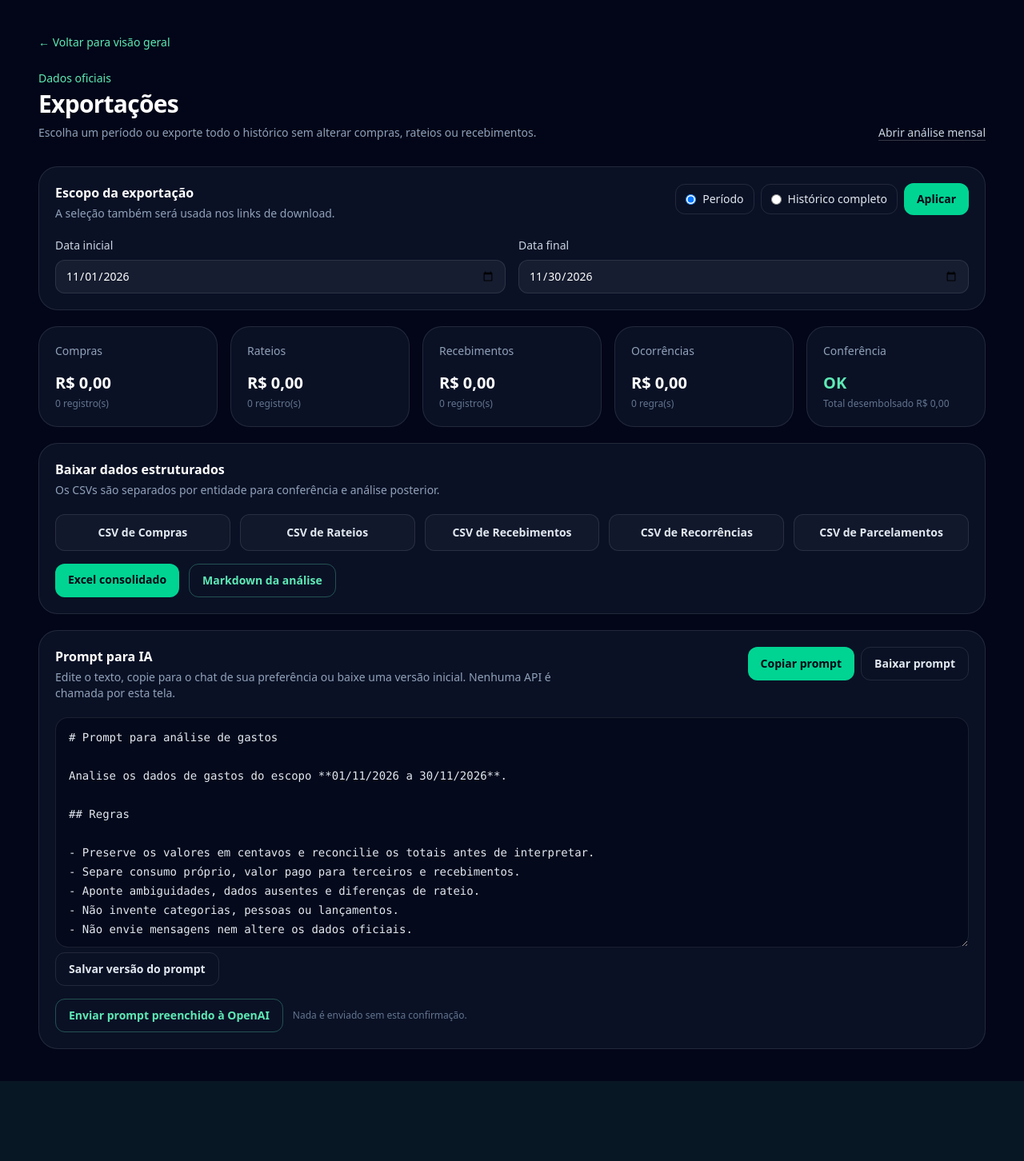
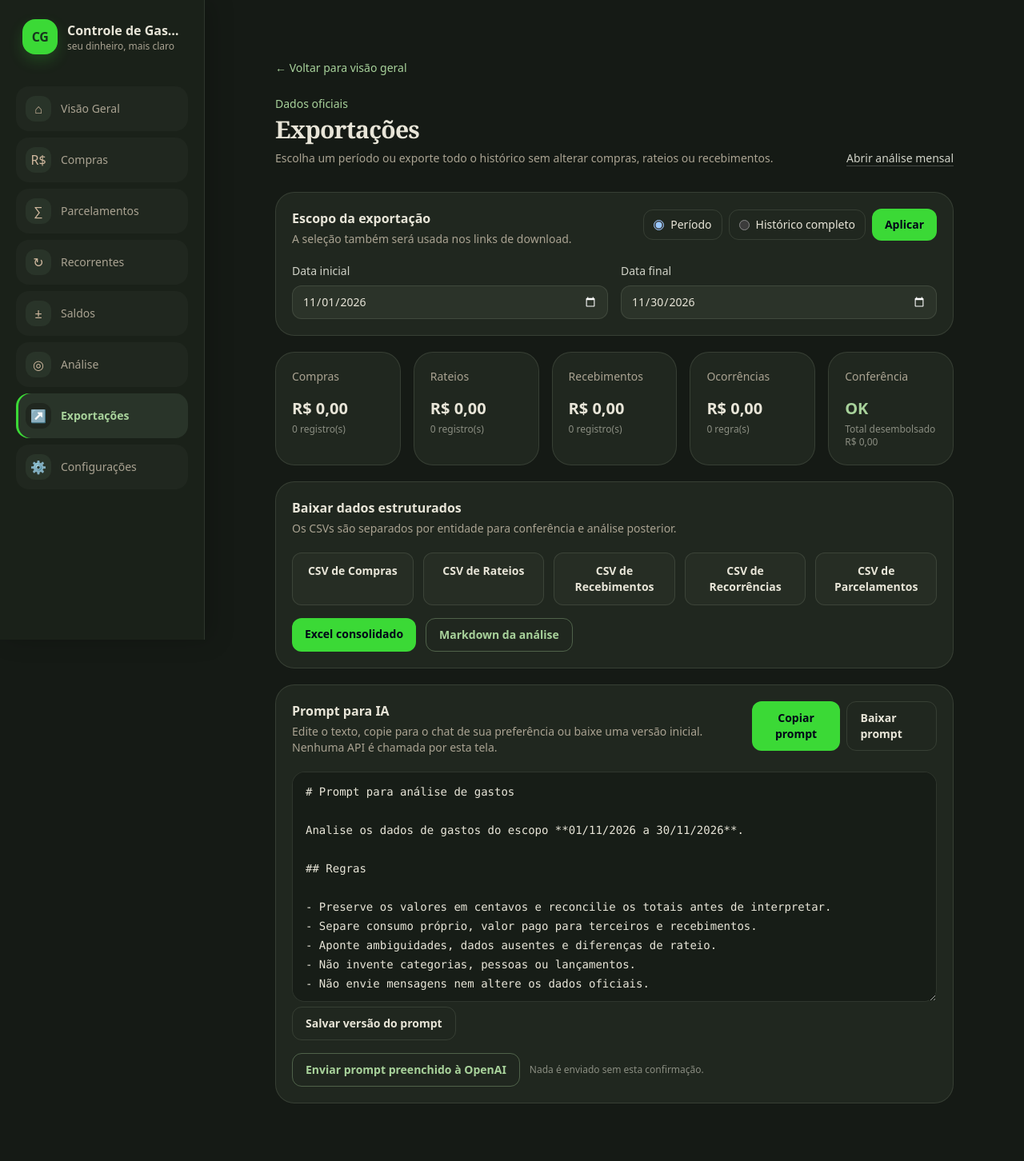
Before and after one commit to JonFrancis/controle-de-gastos, a Laravel app: page /exports in a window 1280 px wide. Shown: the whole page at 80% size. Before the commit the page ends 1352 px from the top, so only its background shows below. Run offline with Laravel 12, Linux system fonts and the light colour scheme; data comes from the database, SQL or seed files in the repository; data that the repository does not hold is empty; style sheets or scripts are compiled from the project's sources; parts of the project's set-up code (start-up, migrations or seed data) failed here and were passed over; some libraries are stand-ins or nearby versions.

Commit message:
Redesign app screens with persistent sidebar

```diff
--- a/resources/css/app.css
+++ b/resources/css/app.css
@@ -107,3 +107,69 @@
 .dashboard-dark svg circle[fill="#fffdf8"] {
     fill: #20271f !important;
 }
+
+.app-content {
+    color-scheme: dark;
+    background-color: #151a15 !important;
+    color: #e8e5d8 !important;
+}
+
+.app-content .app-sidebar {
+    background-color: #1a2119 !important;
+    border-color: rgb(190 203 178 / 12%) !important;
+    box-shadow: 8px 0 28px rgb(0 0 0 / 18%) !important;
+}
+
+.app-content .app-sidebar nav,
+.dashboard-dark aside nav {
+    max-height: calc(100vh - 6.5rem);
+    overflow-y: auto;
+    scrollbar-color: rgb(168 210 155 / 35%) transparent;
+    scrollbar-width: thin;
+}
+
+.app-content main h1 {
+    font-family: Georgia, 'Times New Roman', serif;
+    font-weight: 600;
+    letter-spacing: -0.025em;
+}
+
+.app-content [class~="bg-slate-950"] { background-color: #151a15 !important; }
+.app-content [class~="bg-slate-950/30"],
+.app-content [class~="bg-slate-950/40"],
+.app-content [class~="bg-slate-950/60"],
+.app-content [class~="bg-slate-950/70"] { background-color: #171d17 !important; }
+.app-content [class~="bg-slate-900/70"] { background-color: #20271f !important; }
+.app-content [class~="bg-slate-900/60"] { background-color: #20271f !important; }
+.app-content [class~="bg-slate-800"] { background-color: #293429 !important; }
+.app-content [class~="bg-slate-700"] { background-color: #344034 !important; }
+.app-content [class~="bg-white/5"],
+.app-content [class~="bg-white/10"],
+.app-content [class~="bg-white/[0.05]"] { background-color: rgb(190 203 178 / 7%) !important; }
+.app-content [class~="bg-white/[0.03]"],
+.app-content [class~="bg-white/[0.02]"],
+.app-content [class~="bg-white/[0.01]"] { background-color: rgb(190 203 178 / 4%) !important; }
+.app-content [class~="bg-emerald-300/10"],
+.app-content [class~="bg-emerald-300/5"],
+.app-content [class~="bg-emerald-400/10"] { background-color: rgb(78 132 77 / 18%) !important; }
+.app-content [class~="text-white"],
+.app-content [class~="text-slate-100"],
+.app-content [class~="text-slate-200"] { color: #e8e5d8 !important; }
+.app-content [class~="text-slate-300"] { color: #d1d3c8 !important; }
+.app-content [class~="text-slate-400"] { color: #aaa392 !important; }
+.app-content [class~="text-slate-500"] { color: #8b8e82 !important; }
+.app-content [class~="text-slate-600"] { color: #72796e !important; }
+.app-content [class~="text-emerald-200"],
+.app-content [class~="text-emerald-300"],
+.app-content [class~="text-emerald-400"] { color: #a8d29b !important; }
+.app-content [class~="bg-emerald-400"] { background-color: #3BD936 !important; }
+.app-content [class~="border-emerald-300"],
+.app-content [class~="border-emerald-300/20"],
+.app-content [class~="border-emerald-300/30"],
+.app-content [class~="border-emerald-300/40"],
+.app-content [class~="border-emerald-300/50"] { border-color: rgb(168 210 155 / 35%) !important; }
+.app-content [class~="border-white/10"],
+.app-content [class~="border-white/5"],
+.app-content [class~="border-white/[0.05]"] { border-color: rgb(190 203 178 / 14%) !important; }
+.app-content [class~="divide-white/5"] > :not([hidden]) ~ :not([hidden]) { border-color: rgb(190 203 178 / 10%) !important; }
+.app-content tr:hover { background-color: #293429 !important; }
--- /dev/null
+++ b/resources/js/Components/ApplicationLayout.tsx
@@ -0,0 +1,40 @@
+import { Link, usePage } from '@inertiajs/react';
+import type { ReactNode } from 'react';
+
+const navigationItems = [
+    { label: 'Visão Geral', href: '/', icon: '⌂' },
+    { label: 'Compras', href: '/purchases', icon: 'R$' },
+    { label: 'Parcelamentos', href: '/installments', icon: '∑' },
+    { label: 'Recorrentes', href: '/recurrences', icon: '↻' },
+    { label: 'Saldos', href: '/balances', icon: '±' },
+    { label: 'Análise', href: '/analysis', icon: '◎' },
+    { label: 'Exportações', href: '/exports', icon: '↗' },
+    { label: 'Configurações', href: '/settings/catalogs', icon: '⚙' },
+];
+
+export default function ApplicationLayout({ children }: { children: ReactNode }) {
+    const { url } = usePage();
+    const pathname = url.split('?')[0];
+
+    return <div className="app-content dashboard-dark min-h-screen bg-[#f6f1e8] text-[#302b24]">
+        <aside className="app-sidebar fixed inset-y-0 left-0 z-30 w-16 border-r border-[#594c43]/15 bg-[#f1ebdf] px-2 py-5 shadow-[8px_0_28px_rgba(65,48,34,0.04)] lg:w-64 lg:px-5 lg:py-6">
+            <Link href="/" aria-label="Controle de Gastos — visão geral" className="flex items-center justify-center gap-3 px-1 lg:justify-start lg:px-2">
+                <span className="grid h-11 w-11 shrink-0 place-items-center rounded-2xl bg-[#3BD936] font-black tracking-tight text-[#17351e] shadow-[0_8px_18px_rgba(59,217,54,0.2)]">CG</span>
+                <span className="hidden min-w-0 lg:block"><span className="block truncate font-semibold text-[#302b24]">Controle de Gastos</span><span className="block text-xs text-[#766b5d]">seu dinheiro, mais claro</span></span>
+            </Link>
+            <nav className="mt-8 space-y-1.5 lg:mt-10 lg:space-y-2" aria-label="Navegação principal">
+                {navigationItems.map(({ label, href, icon }) => {
+                    const isActive = pathname === href || (href !== '/' && pathname.startsWith(href));
+
+                    return <Link key={href} href={href} aria-label={label} aria-current={isActive ? 'page' : undefined} title={label} className={`flex items-center justify-center gap-3 rounded-2xl px-2 py-3 text-sm transition lg:justify-start lg:px-3 ${isActive ? 'bg-[#e0edd9] font-semibold text-[#24452b] shadow-[inset_3px_0_0_#3BD936]' : 'text-[#776d60] hover:bg-white/70 hover:text-[#302b24]'}`}>
+                        <span aria-hidden="true" className={`grid h-8 w-8 shrink-0 place-items-center rounded-xl text-base ${isActive ? 'bg-white/75 text-[#315b37]' : 'bg-[#e9e1d4] text-[#594c43]'}`}>{icon}</span>
+                        <span className="hidden lg:inline">{label}</span>
+                    </Link>;
+                })}
+            </nav>
+        </aside>
+        <div className="min-h-screen pl-16 lg:pl-64">
+            <div className="mx-auto min-h-screen max-w-[1480px] px-4 py-6 sm:px-8 lg:px-10 lg:py-8">{children}</div>
+        </div>
+    </div>;
+}
--- a/resources/js/Pages/Dashboard.tsx
+++ b/resources/js/Pages/Dashboard.tsx
@@ -102,30 +102,25 @@ export default function Dashboard({ selectedMonth, view, tab, pendingReview, pen
         <>
             <Head title={tab === 'personal' ? 'Gastos Pessoais' : view === 'invoice' ? 'Faturas' : 'Visão geral'} />
             <div className="dashboard-dark min-h-screen bg-[#f6f1e8] text-[#302b24]">
-                <aside className="fixed inset-y-0 left-0 z-20 hidden w-64 border-r border-[#594c43]/15 bg-[#f1ebdf] px-5 py-6 shadow-[8px_0_28px_rgba(65,48,34,0.04)] lg:block">
-                    <div className="flex items-center gap-3 px-2">
-                        <div className="grid h-11 w-11 place-items-center rounded-2xl bg-[#3BD936] font-black tracking-tight text-[#17351e] shadow-[0_8px_18px_rgba(59,217,54,0.2)]">CG</div>
-                        <div>
+                <aside className="fixed inset-y-0 left-0 z-20 block w-16 border-r border-[#594c43]/15 bg-[#f1ebdf] px-2 py-5 shadow-[8px_0_28px_rgba(65,48,34,0.04)] lg:w-64 lg:px-5 lg:py-6">
+                    <div className="flex items-center justify-center gap-3 px-1 lg:justify-start lg:px-2">
+                        <div className="grid h-11 w-11 shrink-0 place-items-center rounded-2xl bg-[#3BD936] font-black tracking-tight text-[#17351e] shadow-[0_8px_18px_rgba(59,217,54,0.2)]">CG</div>
+                        <div className="hidden lg:block">
                             <p className="font-semibold text-[#302b24]">Controle de Gastos</p>
                             <p className="text-xs text-[#766b5d]">seu dinheiro, mais claro</p>
                         </div>
                     </div>
-                    <nav className="mt-10 space-y-2" aria-label="Navegação principal">
+                    <nav className="mt-8 space-y-1.5 lg:mt-10 lg:space-y-2" aria-label="Navegação principal">
                         {navigation(navigationBases, month, view, localCategoryId).map(({ label, href, icon, isActive }) => (
-                            <Link key={label} href={href} aria-current={isActive ? 'page' : undefined} className={`flex items-center gap-3 rounded-2xl px-3 py-3 text-sm transition ${isActive ? 'bg-[#e0edd9] font-semibold text-[#24452b] shadow-[inset_3px_0_0_#3BD936]' : 'text-[#776d60] hover:bg-white/70 hover:text-[#302b24]'}`}>
+                            <Link key={label} href={href} aria-label={label} title={label} aria-current={isActive ? 'page' : undefined} className={`flex items-center justify-center gap-3 rounded-2xl px-2 py-3 text-sm transition lg:justify-start lg:px-3 ${isActive ? 'bg-[#e0edd9] font-semibold text-[#24452b] shadow-[inset_3px_0_0_#3BD936]' : 'text-[#776d60] hover:bg-white/70 hover:text-[#302b24]'}`}>
                                 <span aria-hidden="true" className={`grid h-8 w-8 place-items-center rounded-xl text-base ${isActive ? 'bg-white/75 text-[#315b37]' : 'bg-[#e9e1d4] text-[#594c43]'}`}>{icon}</span>
-                                {label}
+                                <span className="hidden lg:inline">{label}</span>
                             </Link>
                         ))}
                     </nav>
-                    <div className="absolute inset-x-5 bottom-6 overflow-hidden rounded-2xl border border-[#4F844D]/20 bg-[#e8eddf] p-4">
-                        <div aria-hidden="true" className="mb-3 flex h-9 w-9 items-center justify-center rounded-full bg-[#3BD936] text-lg text-[#23452c]">✳</div>
-                        <p className="font-serif text-lg font-semibold leading-tight text-[#294a30]">Organização para uma vida mais leve.</p>
-                        <div className="mt-3 h-1 w-12 rounded-full bg-[#D97B36]" />
-                    </div>
                 </aside>
 
-                <main className="min-h-screen lg:pl-64">
+                <main className="min-h-screen pl-16 lg:pl-64">
                     <div className="mx-auto max-w-[1480px] px-5 py-6 sm:px-8 lg:px-10 lg:py-8">
                         <header className="flex flex-col justify-between gap-5 xl:flex-row xl:items-center">
                             <div>
--- a/resources/js/app.tsx
+++ b/resources/js/app.tsx
@@ -3,11 +3,22 @@ import { createInertiaApp } from '@inertiajs/react';
 import { createRoot } from 'react-dom/client';
 import LifecycleControls from './Components/LifecycleControls';
 import DesktopMigrationNotice from './Components/DesktopMigrationNotice';
+import ApplicationLayout from './Components/ApplicationLayout';
+import type { ReactNode } from 'react';
 
-const pages = import.meta.glob('./Pages/**/*.tsx', { eager: true });
+type PageWithLayout = React.ComponentType & { layout?: (page: ReactNode) => ReactNode };
+const pages = import.meta.glob<{ default: PageWithLayout }>('./Pages/**/*.tsx', { eager: true });
 
 createInertiaApp({
-    resolve: (name) => pages[`./Pages/${name}.tsx`] as { default: React.ComponentType },
+    resolve: (name) => {
+        const page = pages[`./Pages/${name}.tsx`];
+
+        if (page && name !== 'Dashboard') {
+            page.default.layout = (content) => <ApplicationLayout>{content}</ApplicationLayout>;
+        }
+
+        return page;
+    },
     setup({ el, App, props }) {
         const initialLifecycle = (props as { initialPage?: { props?: { lifecycle?: unknown } } }).initialPage?.props?.lifecycle;
         const initialMigrationNotice = (props as { initialPage?: { props?: { desktopMigrationNotice?: unknown } } }).initialPage?.props?.desktopMigrationNotice;
```
Also changed, not shown: .agents/skills/visual-design-consistency/SKILL.md.
